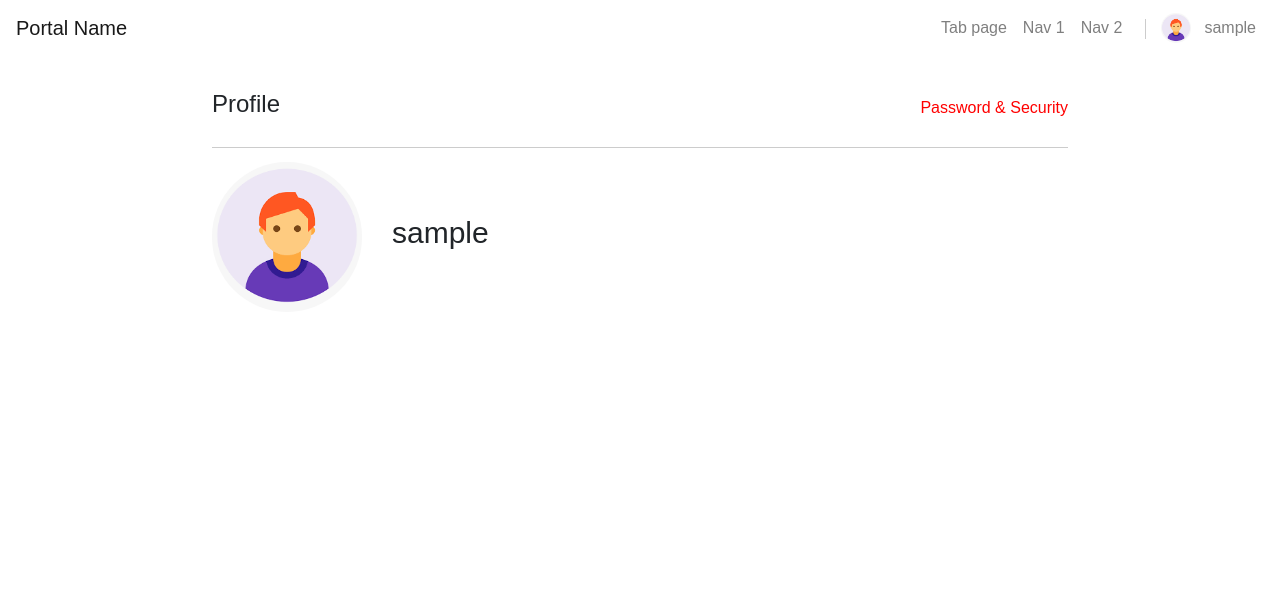
After one commit to amoghkini/flask-template, a Flask app: page /profile in a window 1280 px wide. The commit adds this page. Shown: the top 592 px of the page. Run offline with Flask 3, Linux system fonts and the light colour scheme; the visitor is signed in with stand-in values (Sample User, id 1); some libraries are stand-ins or nearby versions.

Commit message:
Implementation of profile page and sample page with tabs

```diff
--- a/src/app.py
+++ b/src/app.py
@@ -1,4 +1,4 @@
-from flask import Flask, render_template, request, redirect, url_for, session, send_from_directory
+from flask import Flask, render_template, request, redirect, url_for, session, send_from_directory, jsonify
 
 app = Flask(__name__)
 app.secret_key = 'your_secret_key'  # Replace with a secure secret key
@@ -9,6 +9,11 @@ users = {
     'user2': {'password': 'pass456'}
 }
 
+notifications = [
+    {"id": 1, "message": "Notification 1"},
+    {"id": 2, "message": "Notification 2"},
+    # Add more notifications here
+]
 
 def is_valid_credentials(username, password):
     if username in users and users[username]['password'] == password:
@@ -75,6 +80,9 @@ def login():
 
         if is_valid_credentials(username, password):
             session['user'] = username
+            # Get notifications for this user (replace with your logic)
+            user_notifications = notifications
+            session['notifications'] = user_notifications
             return redirect(url_for('index'))
         else:
             return render_template('login.html', error='Invalid username or password.')
@@ -90,6 +98,13 @@ def profile_picture():
     #     profile_pic = url_for('static', filename='images/default_profile_pic.jpg', _external=True)
     return send_from_directory('static', 'images/default_profile_pic.jpg')
 
+@app.route('/profile')
+def profile():
+    return render_template('profile.html')
+
+@app.route('/tab_page')
+def tab_page():
+    return render_template('sample_page_with_tab.html')
 
 if __name__ == '__main__':
     app.run(debug=True)
--- a/src/static/css/styles.css
+++ b/src/static/css/styles.css
@@ -534,7 +534,7 @@ body.dark-mode footer {
     align-items: center;
 }
 
-.profile-pic {
+.profile-pic-nav {
     width: 30px;
     height: 30px;
     border-radius: 50%;
@@ -553,15 +553,81 @@ body.dark-mode footer {
     border-left: 1px solid #ccc;
     height: 20px; /* Adjust the height of the divider */
     margin: 0 15px; /* Adjust the margin around the divider */
-    margin-top: 8px;
+    margin-top: 6px;
 }
 
 /* Add the necessary media query to target mobile view */
 @media (max-width: 767px) {
 
     /* Hide the profile picture and divider in mobile view */
-    .profile-pic,
+    .profile-pic-nav,
     .vertical-divider {
         display: none;
     }
 }
+
+.profile-container {
+    max-width: 70%;
+    margin: 0 auto;
+    padding: 20px;
+}
+
+.profile-header {
+    display: flex;
+    justify-content: space-between;
+    align-items: center;
+    margin-bottom: 20px;
+}
+
+.profile-actions a {
+    text-decoration: none;
+    color: #ff0000;
+    font-weight: none;
+}
+
+.divider {
+    border-top: 1px solid #ccc;
+    margin-bottom: 5px;
+}
+
+.profile-info {
+    display: flex;
+    align-items: center;
+    margin-bottom: 20px;
+}
+
+.profile-pic img {
+    width: 150px;
+    height: 150px;
+    border-radius: 50%;
+    margin-top: 5%;
+    margin-right: 30px; /* Add some space between profile pic and username */
+}
+
+.user-name {
+    font-size: 30px;
+}
+
+/* Add media query for mobile layout */
+@media (max-width: 767px) {
+    .profile-info {
+        flex-direction: column;
+        align-items: center;
+    }
+
+    .profile-pic img {
+        margin-right: 0;
+        /* Reset margin for mobile layout */
+        margin-bottom: 10px;
+        /* Add margin below profile pic */
+    }
+
+    .user-name {
+        font-size: 24px;
+        /* Adjust font size for mobile layout */
+        margin-left: 0;
+        /* Reset margin for mobile layout */
+        text-align: center;
+        /* Center-align the username */
+    }
+}
--- a/src/templates/navbar.html
+++ b/src/templates/navbar.html
@@ -8,6 +8,9 @@
         <ul class="navbar-nav ml-auto">
             {% if session['user'] %}
                 <li class="nav-item">
+                    <a class="nav-link" href="{{ url_for('tab_page') }}">Tab page</a>
+                </li>
+                <li class="nav-item">
                     <a class="nav-link" href="{{ url_for('signup') }}">Nav 1</a>
                 </li>
                 <li class="nav-item">
@@ -16,7 +19,7 @@
                 <li class="nav-item">
                     <div class="user-info">
                         <span class="vertical-divider"></span>
-                        <img src="{{ url_for('profile_picture') }}" class="profile-pic" alt="Profile Picture">
+                        <img src="{{ url_for('profile_picture') }}" class="profile-pic-nav" alt="Profile Picture">
                     </div>
                 </li>
                 <li class="nav-item dropdown">
@@ -25,8 +28,10 @@
                         {{ session['user'] }}
                     </a>
                     <div class="dropdown-menu dropdown-menu-right" aria-labelledby="userMenuDropdown">
-                        <a class="dropdown-item" href="#">Profile</a>
+                        <a class="dropdown-item" href="{{ url_for('profile') }}">Profile</a>
                         <a class="dropdown-item" href="#">Settings</a>
+                        <a class="dropdown-item" href="{{ url_for('about') }}">About Us</a>
+                        <a class="dropdown-item" href="{{ url_for('contact') }}">Contact Us</a>
                         <label class="dropdown-item custom-control custom-switch">
                             &nbsp; <input type="checkbox" class="custom-control-input" id="darkModeSwitch">
                             <label class="custom-control-label" for="darkModeSwitch">Dark Mode</label>
--- /dev/null
+++ b/src/templates/profile.html
@@ -0,0 +1,27 @@
+{% extends 'base.html' %}
+
+{% block title %}Home{% endblock %}
+
+{% block content %}
+
+<div class="profile-container">
+    <div class="profile-header">
+        <h4>Profile</h4>
+        <div class="profile-actions">
+            <a href="{{ url_for('tab_page') }}">Password & Security</a>
+        </div>
+    </div>
+    <div class="divider"></div>
+    <div class="profile-content">
+        <div class="profile-info">
+            <div class="profile-pic">
+                <img src="{{ url_for('profile_picture') }}" alt="Profile Picture">
+            </div>
+            <div class="user-name">
+                {{ session['user'] }}
+            </div>
+        </div>
+        <!-- Your profile content goes here -->
+    </div>
+</div>
+{% endblock %}
```
Also changed, not shown: src/static/js/script.js (+49 -0 lines), src/templates/sample_page_with_tab.html (added, +40 -0 lines).
